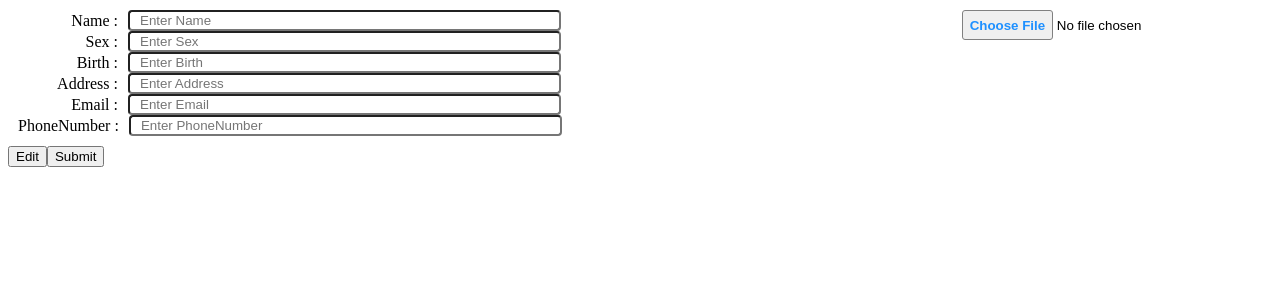
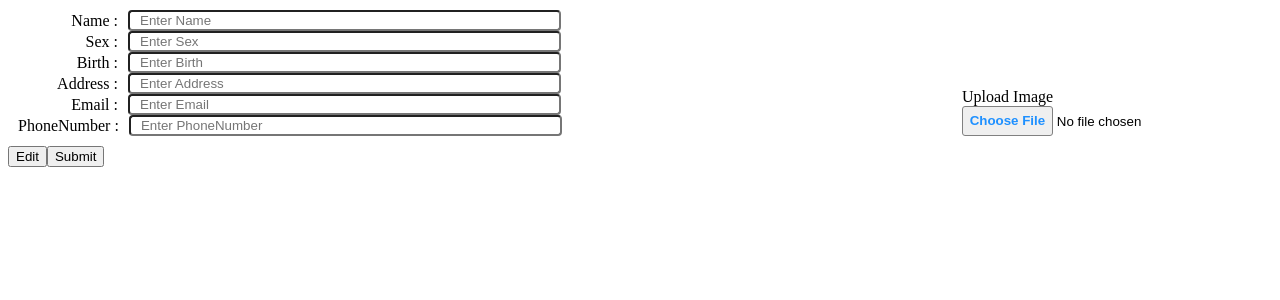
Before and after one commit to nthGH1030/CV-generator, a React (Create React App) app: page / in a window 1280 px wide. Shown: the top 300 px of the page. Built offline with nearby package versions, Linux system fonts and the light colour scheme.

Commit message:
image uploaded will be now be rendered on the page

```diff
--- a/package.json
+++ b/package.json
@@ -8,6 +8,7 @@
     "@testing-library/user-event": "^13.5.0",
     "react": "^18.2.0",
     "react-dom": "^18.2.0",
+    "react-image-crop": "^11.0.5",
     "react-scripts": "5.0.1",
     "web-vitals": "^2.1.4"
   },
@@ -34,5 +35,8 @@
       "last 1 firefox version",
       "last 1 safari version"
     ]
+  },
+  "devDependencies": {
+    "tailwindcss": "^3.4.3"
   }
 }
--- a/src/App.js
+++ b/src/App.js
@@ -1,9 +1,10 @@
 import './styles.css';
 import Background from './components/Background.js'
 
+
 function App() {
   return (
-    <div>
+    <div >
       <Background />
     </div>
   );
--- a/src/components/Background.js
+++ b/src/components/Background.js
@@ -37,10 +37,12 @@ export default function Background() {
             </div>
             <div className = "profile-pic-container">
             <ProfilePic
-                onChange = {(e) => setProfilePic(e.target.files[0])
-                }
+                onChange = {(e) => setProfilePic(URL.createObjectURL(e.target.files[0]))}
                 isEditing = {isEditing}
+                profilePic = {profilePic}
+
             />
+
             </div>
         </div>
 
@@ -126,10 +128,18 @@ function ProfileInfo({label, value, onChange, isEditing}) {
     )
 }
 
-function ProfilePic({onChange, isEditing}){
+function ProfilePic({onChange, isEditing, profilePic}){
 
     return (
         <>
+            <div className={`profilePic ${!isEditing && 'profilePic--disabled'}`}>
+                {profilePic && <img src={profilePic} alt="Profile" />}
+                {!profilePic && isEditing && (
+            <div className="profilePic__placeholder">
+                <span>Upload Image</span>
+            </div>
+        )}
+      </div>
         <input
             type = "file"
             accept = "image/png, image/jpeg, image/gif"
--- a/src/styles.css
+++ b/src/styles.css
@@ -6,15 +6,14 @@
 
 .profile-infoContainer {
   flex: 1;
-  display: flex;
   flex-direction: column;
   margin-right: 10px;
 }
 
 .profile-pic-container {
-  display: flex;
   margin-left: 100px;
   flex: 0 0 300px;
+  align-self: flex-end;
 }
 
 /* style that all elemenet shares */
@@ -51,7 +50,7 @@ input:focus{
 
 /* This is profile pic's style */
 .profilePic {
-  text-align: left
+  align-items: bottom-left;
 
 }
 
```
Also changed, not shown: 1 other file (tests, documents, lock files or other folders).
